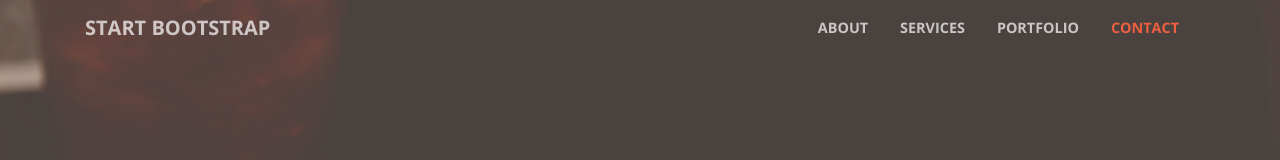
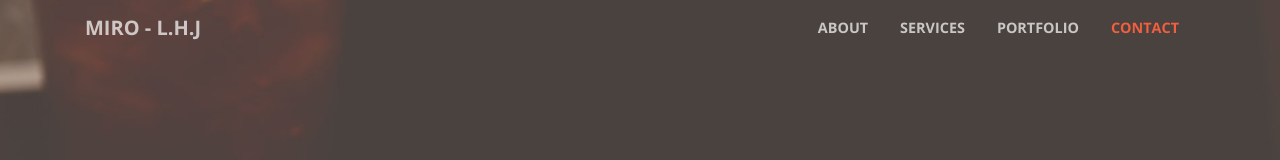
Before and after one commit to dlguswjd4424/dlguswjd4424.github.io, a website with bundled scripts: page index.html in a window 1280 px wide. Shown: the top 160 px of the page. Built offline with nearby package versions, Linux system fonts and the light colour scheme.

Commit message:
first commit

```diff
--- a/index.html
+++ b/index.html
@@ -31,7 +31,7 @@
     <!-- Navigation -->
     <nav class="navbar navbar-expand-lg navbar-light fixed-top" id="mainNav">
       <div class="container">
-        <a class="navbar-brand js-scroll-trigger" href="#page-top">Start Bootstrap</a>
+        <a class="navbar-brand js-scroll-trigger" href="#page-top">Miro - L.H.J</a>
         <button class="navbar-toggler navbar-toggler-right" type="button" data-toggle="collapse" data-target="#navbarResponsive" aria-controls="navbarResponsive" aria-expanded="false" aria-label="Toggle navigation">
           <span class="navbar-toggler-icon"></span>
         </button>
```
